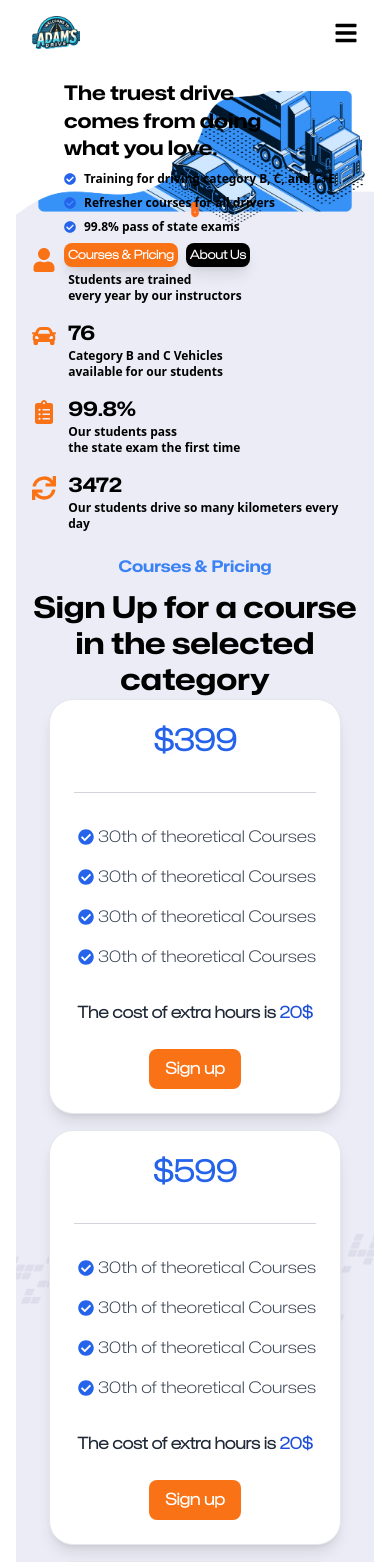
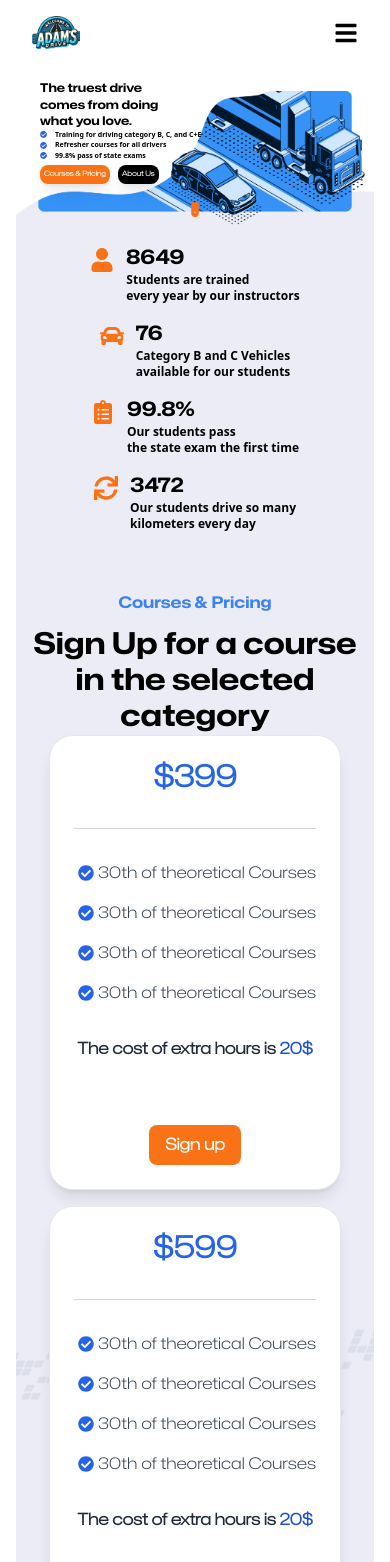
Before and after one commit to abdullahshakur149/Adamsdrive, a Next.js app: page / in a window 390 px wide. Shown: the top 1562 px of the page. Built offline with nearby package versions, Linux system fonts and the light colour scheme.

Commit message:
landing page complete

```diff
--- a/components/LandingPage/CourseandPricing.jsx
+++ b/components/LandingPage/CourseandPricing.jsx
@@ -1,9 +1,19 @@
+"use client";
 import Image from 'next/image';
-import React from 'react';
+import React, { useEffect } from 'react';
 import { FaCheckCircle } from 'react-icons/fa';
 import bgimage from '@/public/img/images/images/Course&price.gif';
+import 'aos/dist/aos.css';
+import Aos from 'aos';
 
 const CourseandPricing = () => {
+    useEffect(() => {
+        Aos.init({
+          duration: 1000,
+          once: false
+        });
+    }, []);
+
     const card = [
         {
             Price: "$399",
@@ -28,32 +38,27 @@ const CourseandPricing = () => {
             Description2: "The cost of extra hours is ",
             price: <span className='text-blue-700'>20$</span>,
             Signup: "Sign up"
-        },
-
-
+        }
     ];
 
     return (
-        <div className="main-container relative w-full h-screen mt-72 lg:mt-36 xl:-mt-20 sm:mt-80 md:mt-16">
-            {/* Background image with object cover, set to full width and height */}
+        <div className="main-container relative w-full h-screen mt-96 lg:mt-0 2xl:-mt-20  md:mt-16">
             <Image
                 src={bgimage}
                 className="absolute top-0 left-0 w-full h-full object-contain"
                 alt="Course Pricing Background"
-                layout="fill"  // ensures the image covers the whole container
+                layout="fill"
             />
 
-            {/* Semi-transparent overlay to make the image visible through the gray background */}
             <div className='absolute top-0 left-0 right-0 bottom-0 bg-gray-00 bg-opacity-50 flex flex-col justify-center items-center'>
-                <h1 className=' sm:text-xs lg:text-md text-blue-500 font-monaBold mt-4'>Courses & Pricing</h1>
-                <h1 className='md: text-3xl lg:text-4xl font-monaBold text-center mt-3 md:mb-10 lg:mb-8'>
+                <h1 data-aos="fade-in" className='sm:text-xs lg:text-md text-blue-500 font-monaBold mt-4'>Courses & Pricing</h1>
+                <h1 data-aos="fade-up" className='text-3xl lg:text-4xl font-monaBold text-center mt-3 md:mb-10 lg:mb-8'>
                     Sign Up for a course<br /> in the selected category
                 </h1>
 
-                {/* Cards section */}
-                <div className="Cards grid grid-cols-1  md:grid-cols-2  lg:grid-cols-2 xl:grid-cols-3 gap-4 md:gap-6 xl:gap-8">
+                <div className="Cards grid grid-cols-1 md:grid-cols-2 lg:grid-cols-2 xl:grid-cols-3 gap-4 md:gap-6 xl:gap-8">
                     {card.map((card, index) => (
-                        <div key={index} className='rounded-3xl bg-white h-auto border shadow-lg flex flex-col p-6 sm:p-8 lg:p-10'>
+                        <div key={index} className='rounded-3xl bg-white h-auto border shadow-lg flex flex-col p-6 sm:p-8 lg:p-10' data-aos="fade-up" data-aos-delay={`${index * 200}`}>
                             <div className="price text-blue-600 font-bold text-3xl sm:text-4xl lg:text-5xl text-center mb-8 lg:mb-10">
                                 {card.Price}
                             </div>
@@ -66,13 +71,13 @@ const CourseandPricing = () => {
                                     </div>
                                 ))}
                             </div>
-                            <div className="desc2 text-center mb-6">
+                            <div className="desc2 text-center">
                                 <p className='text-gray-800 font-semibold text-md'>
                                     {card.Description2}{card.price}
                                 </p>
                             </div>
-                            <div className="btn text-center">
-                                <button className='px-4 py-2 font-semibold text-white bg-orange-500 rounded-lg hover:bg-orange-600 transition'>
+                            <div className="btn text-center mt-16">
+                                <button className='px-4 py-2  font-semibold text-white bg-orange-500 rounded-lg hover:bg-orange-600 transition'>
                                     {card.Signup}
                                 </button>
                             </div>
--- a/components/LandingPage/Intro.jsx
+++ b/components/LandingPage/Intro.jsx
@@ -1,50 +1,59 @@
-import React from 'react';
+"use client"
+import React, { useEffect } from 'react';
 import Image from 'next/image';
 import { FaCheckCircle, FaCar, FaUser, FaSync, FaClipboardList } from 'react-icons/fa';
 import intro from '@/public/img/images/images/intro.gif';
+import 'aos/dist/aos.css';
+import Aos from 'aos';
 
 const IntroSection = () => {
+  useEffect(()=>{
+    Aos.init({
+      duration:1000,
+      once:false
+    })
+  },[])
   return (
-    <div className=" w-full ">
+    <div className=" w-full  ">
       {/* Intro Image and Text */}
-      <Image src={intro} className="w-full relative" alt="Driving School" />
-      <div className="absolute top-20   left-16 sm:top-24 sm:left-24 md:top-28 md:left-24 lg:top-32 lg:left-36 xl:top-44 xl:left-52 2xl:left-80 2xl:top-60     text-black">
+      <Image src={intro} className="w-full " data-aos='fade-in' alt="Driving School" />
+      <div data-aos="fade-right" data-aos-delay= "1500" className="absolute top-20   left-10 sm:top-32 sm:left-24 md:top-28 md:left6-24 lg:top-32 lg:left-36 xl:top-44 xl:left-52 2xl:left-80 2xl:top-60     text-black">
 
-        <h1 className=" max-sm:mb-2 text-xl sm:text-xl md:text-xl lg:text-4xl xl:text-5xl 2xl:text-6xl  font-monaBold leading-snug">
+        <h1 className="  text-xs  sm:text-xl md:text-xl lg:text-4xl xl:text-5xl 2xl:text-6xl  font-monaBold leading-snug">
           The truest drive <br /> comes from doing <br /> what you love.
         </h1>
-        <div className=" md:mt-3 lg:mt-5 ">
-          <div className="feature flex items-center mb-2">
-            <FaCheckCircle className="text-blue-600 flex mr-2 text-xs  lg:text-sm" />
-            <span className="text-xs   lg:text-xs xl:text-base font-sans font-bold">
+        <div className="  md:mt-3 lg:mt-5 ">
+          <div className="feature flex items-center sm:mb-2">
+            <FaCheckCircle className="text-blue-600 flex mr-2 text-xsmall  lg:text-sm" />
+            <span className="text-xsmall md:text-xs   lg:text-xs xl:text-base font-sans font-bold">
               Training for driving category B, C, and C+E
             </span>
           </div>
-          <div className="feature flex items-center mb-2">
-            <FaCheckCircle className="text-blue-600 flex mr-2 text-xs  lg:text-sm" />
-            <span className="text-xs   lg:text-xs xl:text-base font-sans font-bold">
+          <div className="feature flex items-center sm:mb-2">
+            <FaCheckCircle className="text-blue-600 flex text-xsmall mr-2 text-xs  lg:text-sm" />
+            <span className="text-xsmall md:text-xs   lg:text-xs xl:text-base font-sans font-bold">
               Refresher courses for all drivers
             </span>
           </div>
-          <div className="feature flex items-center mb-2  lg:mb-5">
-            <FaCheckCircle className="text-blue-600 flex mr-2 text-xs  lg:text-sm" />
-            <span className="text-xs   lg:text-xs xl:text-base font-sans font-bold">
+          <div className="feature flex items-center mb-1  lg:mb-5">
+            <FaCheckCircle className="text-blue-600 text-xsmall  flex mr-2 text-xs  lg:text-sm" />
+            <span className="text-xsmall md:text-xs   lg:text-xs xl:text-base font-sans font-bold">
               99.8% pass of state exams
             </span>
           </div>
         </div>
         <div className="buttons flex space-x-2 ">
-          <button className="p-1 bg-orange-500 text-xs  lg:text-xs xl:text-base xl:px-6 xl:py-3 xl:mt-3 text-white font-bold rounded-lg shadow-lg">
+          <button className=" p-1 bg-orange-500 text-xsmall md:text-xs  lg:text-xs xl:text-base xl:px-6 xl:py-3 xl:mt-3 text-white font-bold rounded-lg shadow-lg hover:bg-blue-500 transition-all duration-200 ease-in-out">
             Courses & Pricing
           </button>
-          <button className="p-1  text-xs   lg:text-xs xl:text-base lg:px-6 xl:px-6 lg:py-2 bg-black xl:mt-3 text-white font-bold rounded-lg shadow-lg">
+          <button className="  p-1  text-xsmall md:text-xs   lg:text-xs xl:text-base lg:px-6 xl:px-6 lg:py-2 bg-black xl:mt-3 text-white font-bold rounded-lg shadow-lg hover:bg-blue-500 transition-all duration-200 ease-in-out">
             About Us
           </button>
         </div>
       </div>
 
       {/* Stats Section */}
-      <div className="container mx-auto bg-default   p-4 sm:p-6 md:p-8 grid grid-cols-1 sm:grid-cols-2 md:grid-cols-4 lg:grid-cols-4 gap-4 sm:gap-6 md:gap-8">
+      <div data-aos='fade-in' className="container  bg-default   p-4 sm:p-6 md:p-8 grid grid-cols-1 sm:grid-cols-2 md:grid-cols-4 place-items-center lg:grid-cols-4 gap-4 sm:gap-6 md:gap-8 ">
         <div className="stat flex">
           <div className="icon">
             <FaUser className="text-orange-500 text-2xl sm:text-3xl md:text-4xl mx-auto mb-1 mt-1 mr-3" />
@@ -78,14 +87,14 @@ const IntroSection = () => {
             </p>
           </div>
         </div>
-        <div className="stat flex">
+        <div className="stat flex ">
           <div className="icon">
             <FaSync className="text-orange-500 text-2xl sm:text-3xl md:text-4xl mx-auto mb-1 mt-1 mr-3" />
           </div>
-          <div className="info md:mb-16 lg:mb-0">
+          <div className="info  md:mb-16 lg:mb-0">
             <h2 className="text-xl sm:text-2xl md:text-3xl lg:text-4xl font-monaBold">3472</h2>
             <p className="text-xs  xl:text-base font-bold font-sans">
-              Our students drive so many  kilometers every day
+              Our students drive so many<br></br>  kilometers every day
             </p>
           </div>
         </div>
--- a/components/LandingPage/Testimonials.jsx
+++ b/components/LandingPage/Testimonials.jsx
@@ -65,12 +65,12 @@ const Testimonials = () => {
 
         {/* Navigation Arrows */}
         <div className="absolute inset-y-44
-         md:inset-y-0 md:left-20 lg:left-36 xl:left-80 left-0 flex items-center">
+         md:inset-y-0 md:left-24 lg:left-36 xl:left-80 left-0 flex items-center">
           <button onClick={handlePrev} className="text-sm bg-gray-200  text-gray-500 p-1 rounded-full shadow-lg hover:scale-110 transition-transform">
             <FaArrowLeft size={20} />
           </button>
         </div>
-        <div className="absolute inset-y-44 md:inset-y-0 md:right-20 lg:right-36 xl:right-80 right-0 flex items-center">
+        <div className="absolute inset-y-44 md:inset-y-0 md:right-24 lg:right-36 xl:right-80 right-0 flex items-center">
           <button onClick={handleNext} className="text-sm bg-gray-200  text-gray-500 p-1 rounded-full shadow-lg hover:scale-110 transition-transform">
             <FaArrowRight size={20} />
           </button>
--- a/package.json
+++ b/package.json
@@ -10,6 +10,7 @@
   },
   "dependencies": {
     "@shadcn/ui": "^0.0.4",
+    "aos": "^2.3.4",
     "formik": "^2.4.6",
     "next": "14.2.16",
     "react": "^18",
--- a/tailwind.config.js
+++ b/tailwind.config.js
@@ -24,6 +24,9 @@ module.exports = {
         '2xl': '1800px',
         'lg':'1023px' // Adjust as needed
       },
+      fontSize:{
+        'xsmall':"7px"
+      }
 
     },
   },
```
Also changed, not shown: components/LandingPage/Advantage&Experience.jsx (+14 -4 lines), components/LandingPage/ContactUs.jsx (+23 -26 lines), components/LandingPage/Instructor.jsx (+13 -6 lines), components/LandingPage/newworld.jsx (+17 -8 lines), 1 other file (tests, documents, lock files or other folders).
